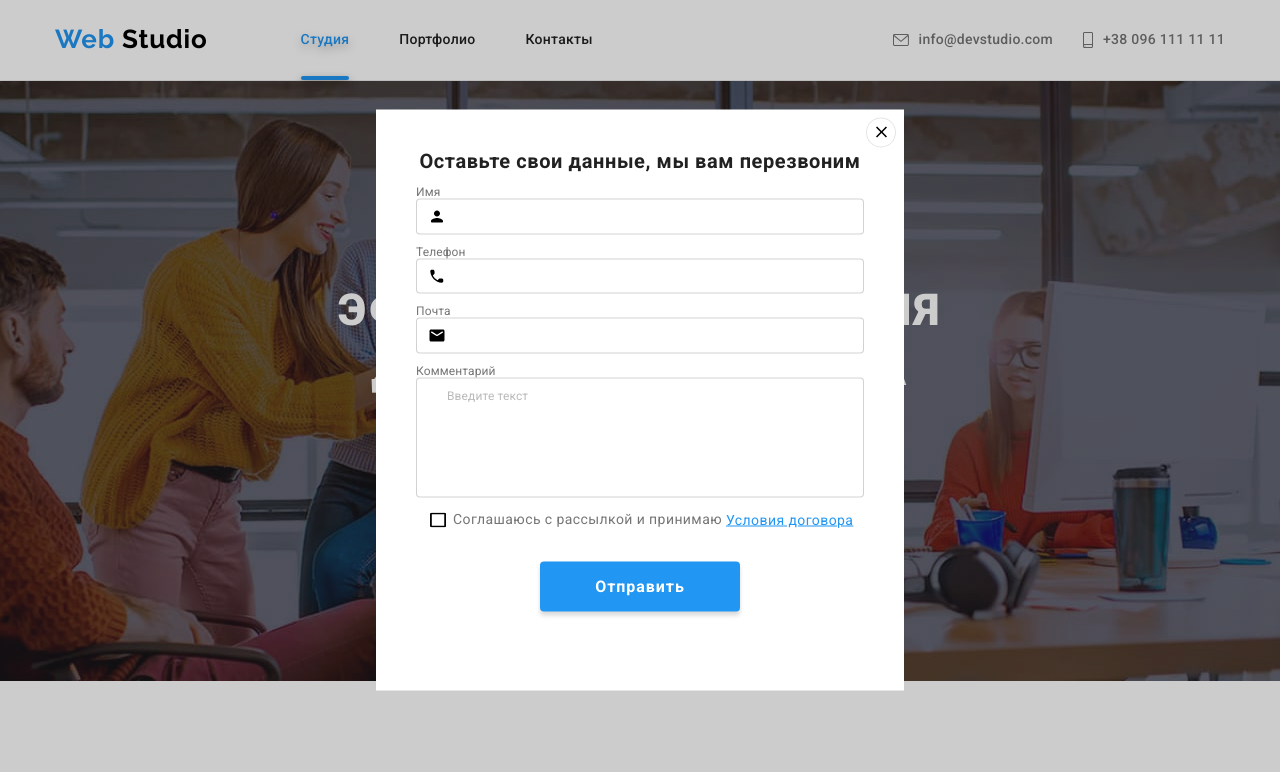
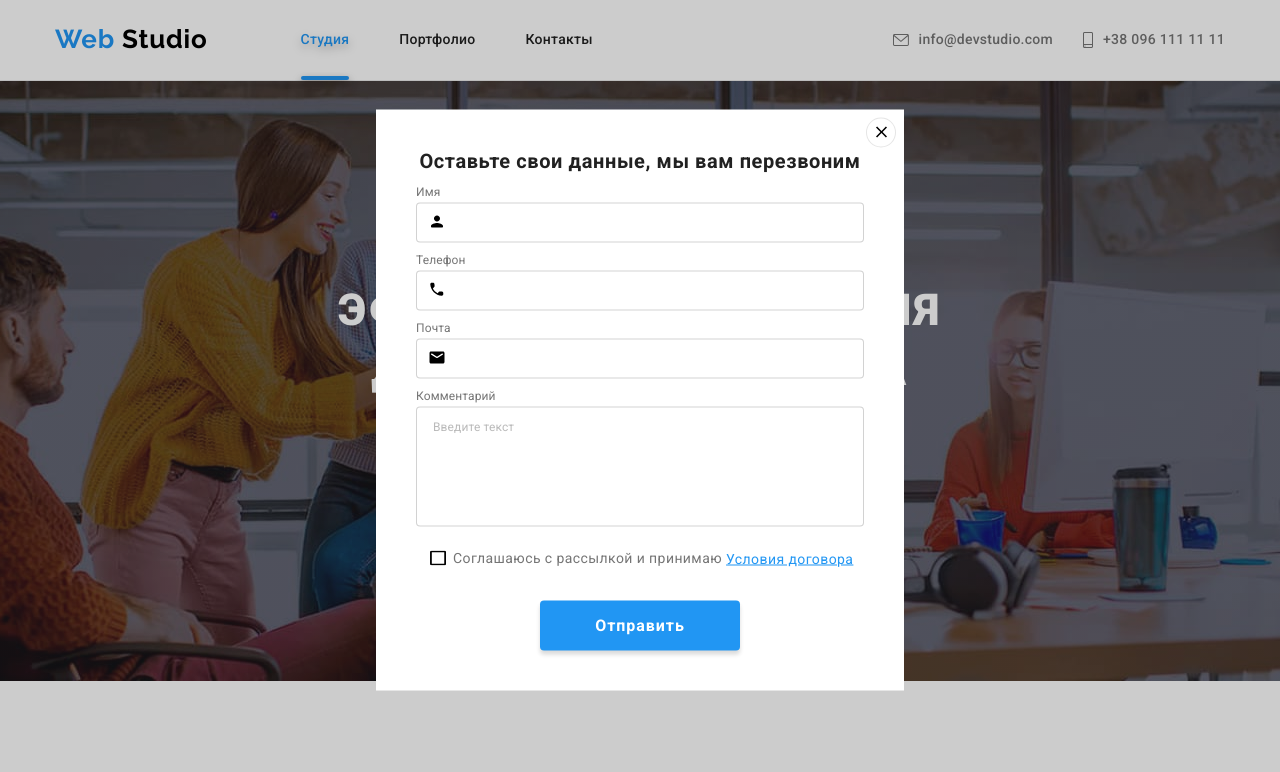
Before and after one commit to AlexAmanitas/goit-markup-hw-06, a plain HTML site: page index.html in a window 1280 px wide. Both pictures are taken after a click on the button "Заказать услугу". Shown: the top 772 px of the page. Drawn offline with nearby package versions, Linux system fonts and the light colour scheme.

Commit message:
hw06 v.1.2

```diff
--- a/css/styles.css
+++ b/css/styles.css
@@ -835,7 +835,6 @@ header {
 
 	display: flex;
 	flex-direction: column;
-	margin-bottom: 10px;
 
 	font-size: 12px;
 	line-height: 1.17;
@@ -846,6 +845,7 @@ header {
 .input:focus-visible {
 	outline: 1px solid var(--accent-color);
 }
+
 .user-data-label:hover {
 	cursor: pointer;
 }
@@ -862,26 +862,27 @@ header {
 	fill: var(--accent-color);
 }
 
-.user-data-label label {
-	margin-bottom: 4px;
+.user-data-label + .user-data-label {
+	margin-top: 10px;
 }
 
 .user-data-label .input {
-	padding: 10px 0;
 	padding-left: 30px;
+	height: 40px;
+	margin-top: 4px;
 
 	border: 1px solid rgba(33, 33, 33, 0.2);
 	border-radius: 4px;
 }
 
-.user-data-label textarea::placeholder {
+.user-data-label .textarea::placeholder {
 	font-size: 12px;
 	line-height: 1.17;
 	letter-spacing: 0.01em;
 	color: rgba(117, 117, 117, 0.5);
 }
 
-.user-data-label textarea {
+.user-data-label > .textarea {
 	padding: 12px 16px;
 	height: 120px;
 	resize: none;
@@ -889,7 +890,7 @@ header {
 
 .form-icon {
 	position: absolute;
-	top: 23px;
+	top: 28px;
 	left: 12px;
 }
 
@@ -899,6 +900,7 @@ header {
 	display: flex;
 	margin-left: 14px;
 	align-items: center;
+	margin-top: 20px;
 
 	font-size: 14px;
 	line-height: 1.7;
--- a/index.html
+++ b/index.html
@@ -443,7 +443,7 @@
 					</label>
 					<label class="user-data-label">
 						Комментарий
-						<textarea class="input" name="comment" cols="30" rows="10" placeholder="Введите текст"></textarea>
+						<textarea class="input textarea" name="comment" cols="30" rows="10" placeholder="Введите текст"></textarea>
 					</label>
 
 					<label class="term-label">
```
